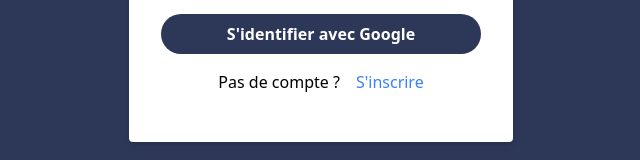
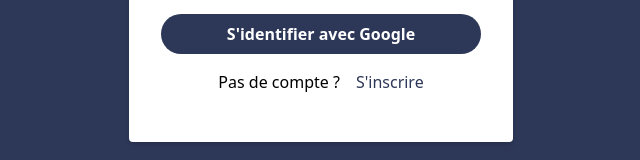
Before and after one commit to Projet-NASA/Front, a Nuxt app: page /login in a window 1280 px wide. Shown: the part 566-726 px from the top of the page, without its empty margins (319-959 px from the left). Built offline with nearby package versions, Linux system fonts and the light colour scheme.

Commit message:
Fix typo in login.vue

```diff
--- a/pages/login.vue
+++ b/pages/login.vue
@@ -58,7 +58,7 @@
 
         <div class="flex justify-center gap-4 my-4">
           <p>Pas de compte ?</p>
-          <NuxtLink to="/register/step1" class="hover:underline decoration-solid text-blue-500">
+          <NuxtLink to="/register/step1" class="hover:underline decoration-solid text-bleu">
             S'inscrire
           </NuxtLink>
         </div>
```
